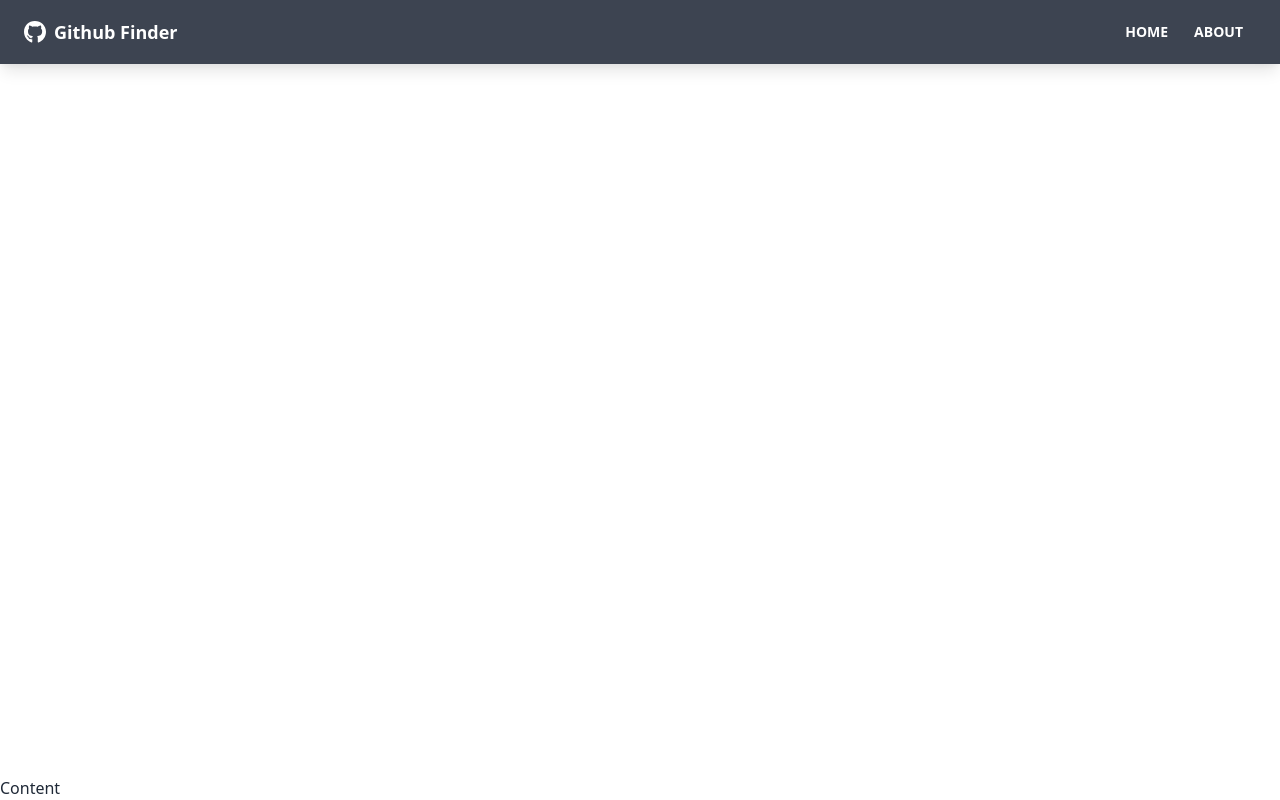
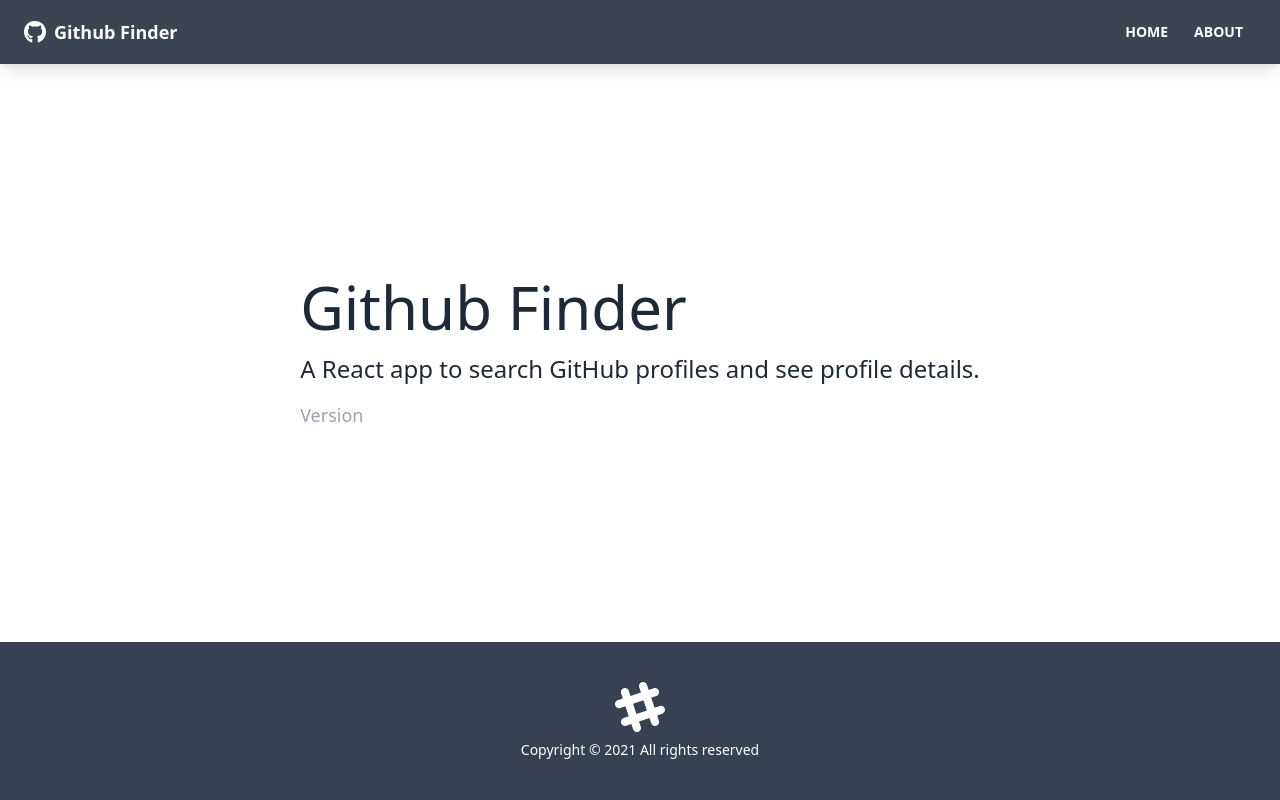
Before and after one commit to stevenovak123/github-finder, a React (Create React App) app: page /about in a window 1280 px wide. Built offline with nearby package versions, Linux system fonts and the light colour scheme.

Commit message:
added daisy ui and created pages and basic ui elements

```diff
--- a/src/App.js
+++ b/src/App.js
@@ -1,12 +1,22 @@
-import { BrowserRouter as Router, Route } from 'react-router-dom'
+import { BrowserRouter as Router, Routes, Route } from 'react-router-dom'
+import Footer from './components/layout/Footer'
 import Navbar from './components/layout/Navbar'
-
+import Home from './pages/Home'
+import About from './pages/About'
+import NotFound from './pages/NotFound'
 function App() {
 	return (
 		<Router>
 			<div className='flex flex-col justify-between h-screen'>
 				<Navbar />
-				<main>Content</main>
+				<main className='mx-auto px-3 pb-12'>
+					<Routes>
+						<Route path='/' element={<Home />} />
+						<Route path='/about' element={<About />} />
+						<Route path='/*' element={<NotFound />} />
+					</Routes>
+				</main>
+				<Footer />
 			</div>
 		</Router>
 	)
--- /dev/null
+++ b/src/components/layout/Footer.jsx
@@ -0,0 +1,24 @@
+const Footer = () => {
+	const footerYear = new Date().getFullYear()
+
+	return (
+		<footer className='footer p-10 bg-gray-700 text-primary-content footer-center'>
+			<div>
+				<svg
+					width='50'
+					height='50'
+					viewBox='0 0 24 24'
+					xmlns='http://www.w3.org/2000/svg'
+					fillRule='evenodd'
+					clipRule='evenodd'
+					className='inline-block fill-current'
+				>
+					<path d='M22.672 15.226l-2.432.811.841 2.515c.33 1.019-.209 2.127-1.23 2.456-1.15.325-2.148-.321-2.463-1.226l-.84-2.518-5.013 1.677.84 2.517c.391 1.203-.434 2.542-1.831 2.542-.88 0-1.601-.564-1.86-1.314l-.842-2.516-2.431.809c-1.135.328-2.145-.317-2.463-1.229-.329-1.018.211-2.127 1.231-2.456l2.432-.809-1.621-4.823-2.432.808c-1.355.384-2.558-.59-2.558-1.839 0-.817.509-1.582 1.327-1.846l2.433-.809-.842-2.515c-.33-1.02.211-2.129 1.232-2.458 1.02-.329 2.13.209 2.461 1.229l.842 2.515 5.011-1.677-.839-2.517c-.403-1.238.484-2.553 1.843-2.553.819 0 1.585.509 1.85 1.326l.841 2.517 2.431-.81c1.02-.33 2.131.211 2.461 1.229.332 1.018-.21 2.126-1.23 2.456l-2.433.809 1.622 4.823 2.433-.809c1.242-.401 2.557.484 2.557 1.838 0 .819-.51 1.583-1.328 1.847m-8.992-6.428l-5.01 1.675 1.619 4.828 5.011-1.674-1.62-4.829z'></path>
+				</svg>
+				<p>Copyright &copy; {footerYear} All rights reserved</p>
+			</div>
+		</footer>
+	)
+}
+
+export default Footer
--- /dev/null
+++ b/src/pages/About.jsx
@@ -0,0 +1,16 @@
+const About = () => {
+	return (
+		<>
+			<h1 className='text-6xl mb-4'>Github Finder</h1>
+			<p className='mb-4 text-2xl font-light'>
+				A React app to search GitHub profiles and see profile details.
+			</p>
+			<p className='text-lg text-gray-400'>
+				Version <span className='text-white'>1.0.0</span>
+			</p>
+			<p className='text-lg text-gray-400'></p>
+		</>
+	)
+}
+
+export default About
--- /dev/null
+++ b/src/pages/Home.jsx
@@ -0,0 +1,9 @@
+const Home = () => {
+	return (
+		<div>
+			<h1 className='text-6xl'>Welcome</h1>
+		</div>
+	)
+}
+
+export default Home
--- /dev/null
+++ b/src/pages/NotFound.jsx
@@ -0,0 +1,21 @@
+import { FaHome } from 'react-icons/fa'
+import { Link } from 'react-router-dom'
+
+const NotFound = () => {
+	return (
+		<div className='hero'>
+			<div className='text-center hero-content'>
+				<div className='max-w-lg'>
+					<h1 className='text-8xl font-bold mb-8'>Oops!</h1>
+					<p className='text-5xl mb-8'>404 - Page Not Found!</p>
+					<Link className='btn btn-primary btn-lg' to='/'>
+						<FaHome className='mr-2' />
+						Back To Home
+					</Link>
+				</div>
+			</div>
+		</div>
+	)
+}
+
+export default NotFound
```
